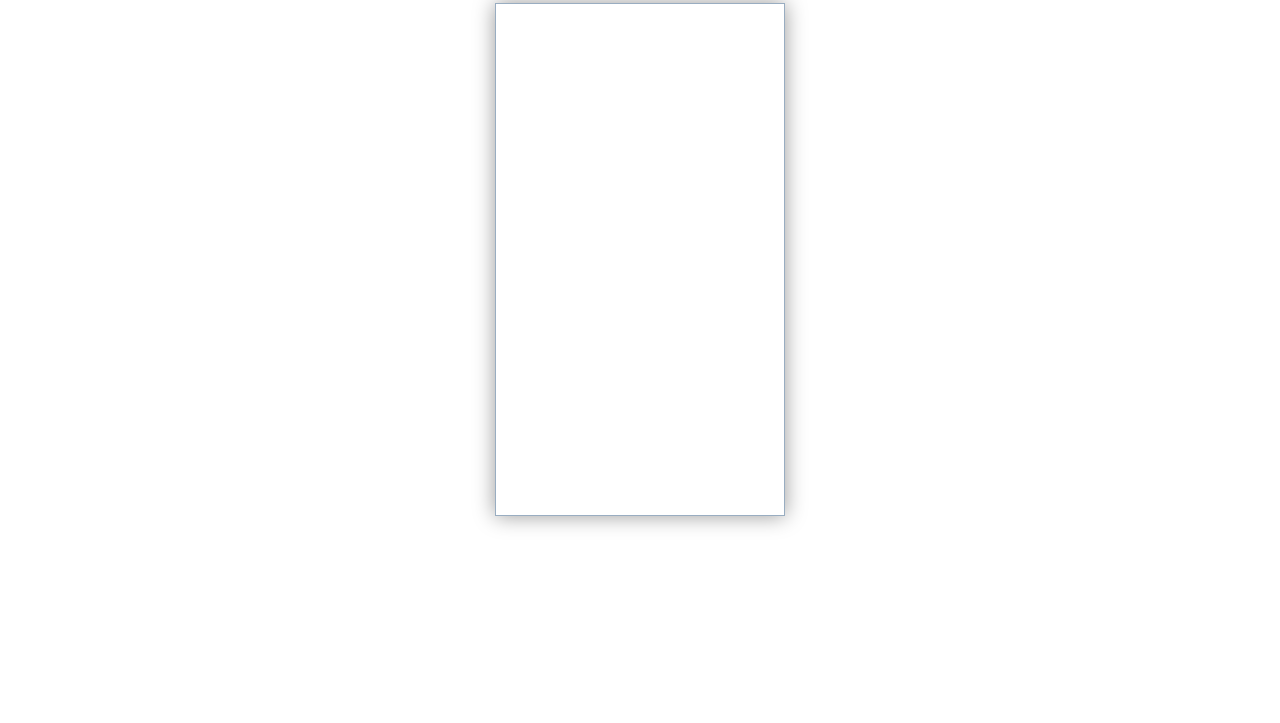
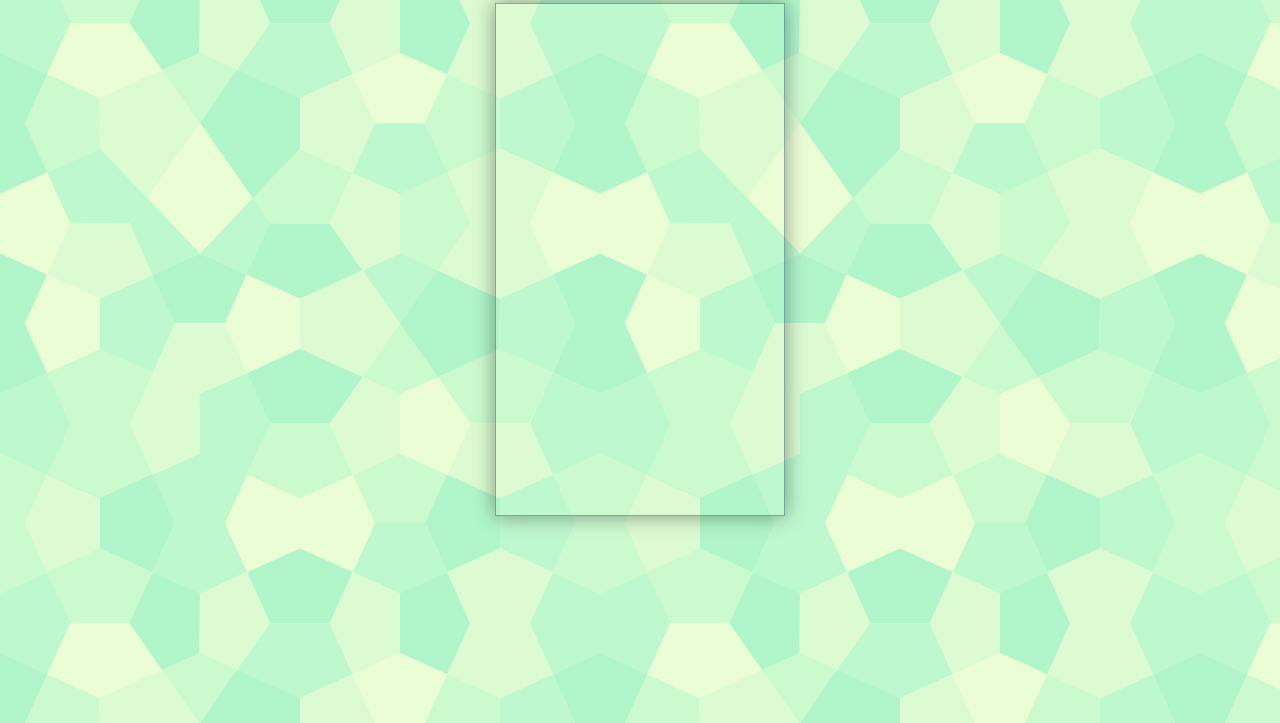
Before and after one commit to LouisBerBiq/flappy-bird, a plain HTML site: page src/index.html in a window 1280 px wide. Shown: the part 77-800 px from the top of the page. Drawn offline with nearby package versions, Linux system fonts and the light colour scheme; files that its build step writes are made by us from their sources; the site is published under a folder, as on GitHub Pages, so addresses that start at the root find nothing.

Commit message:
fixed a path in the css

```diff
--- a/src/scss/main.scss
+++ b/src/scss/main.scss
@@ -1,6 +1,6 @@
 
 body {
-  background: url('/resources/bcg.png');
+  background: url('../resources/bcg.png');
 }
 
 h1 {
```
